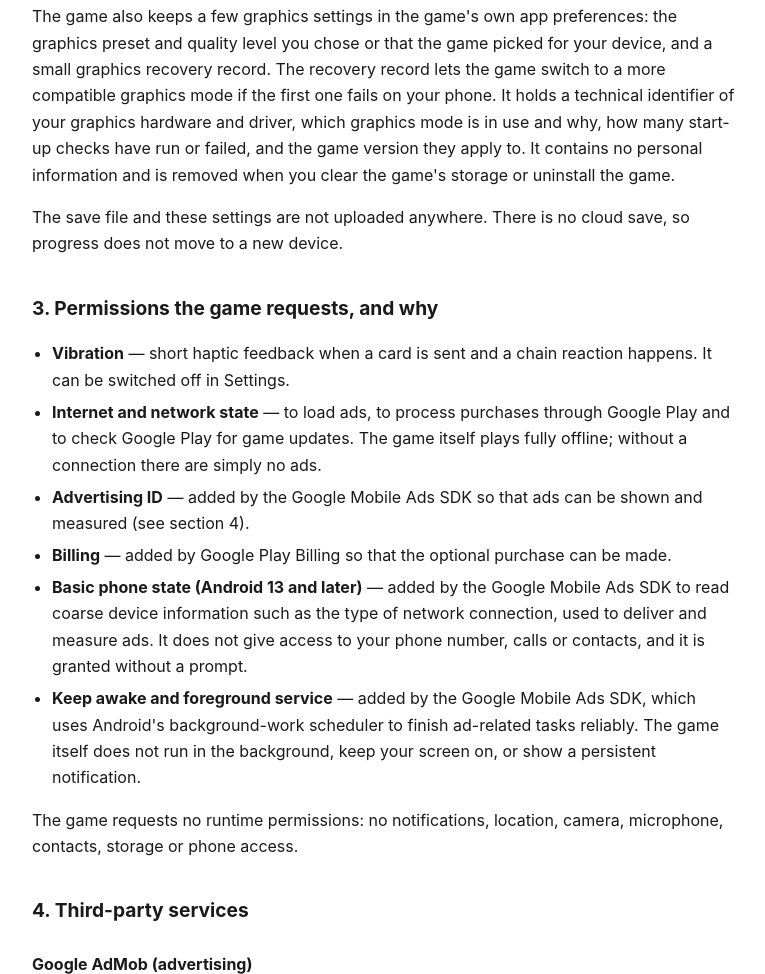
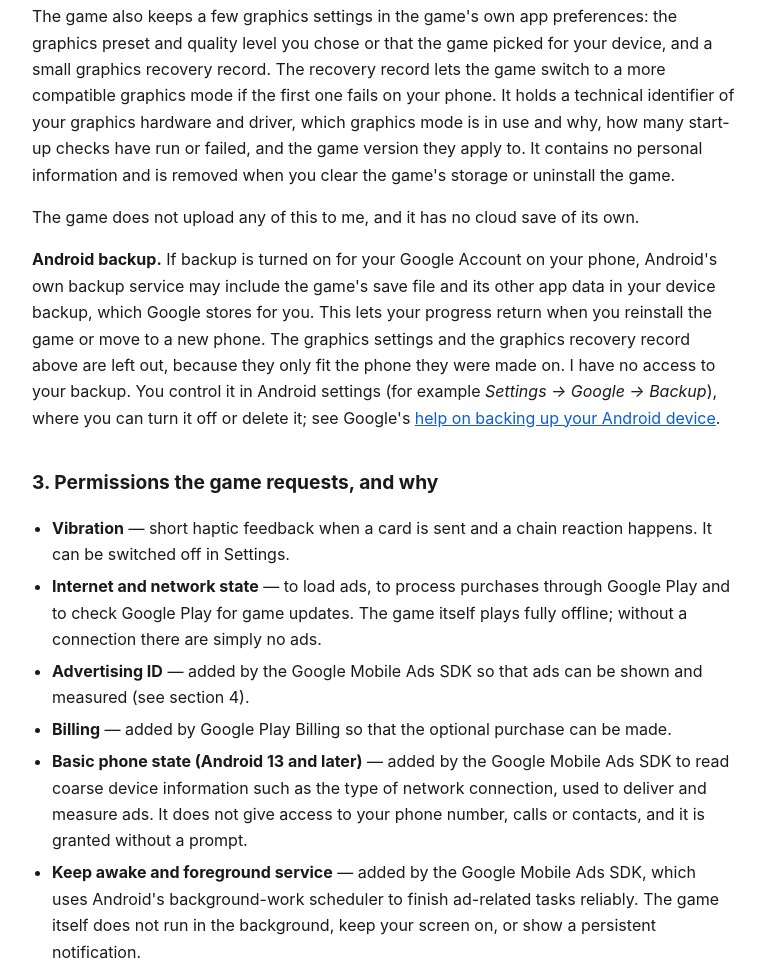
Before and after one commit to siddharthpattnaik/siddharthpattnaik.github.io, a plain HTML site: page legal/notificationdomino/privacy-android.html in a window 1280 px wide. Shown: the part 1232-2206 px from the top of the page, without its empty margins (256-1021 px from the left). Drawn offline with Linux system fonts and the light colour scheme.

Commit message:
Legal: Notification Domino privacy describes Android device backup of the save
Co-Authored-By: Claude Opus 5.5 <noreply@anthropic.com>

```diff
--- a/legal/notificationdomino/privacy-android.html
+++ b/legal/notificationdomino/privacy-android.html
@@ -55,8 +55,16 @@ the first one fails on your phone. It holds a technical identifier of your graph
 driver, which graphics mode is in use and why, how many start-up checks have run or failed, and
 the game version they apply to. It contains no personal information and is removed when you clear
 the game's storage or uninstall the game.</p>
-<p>The save file and these settings are not uploaded anywhere. There is no cloud save, so progress
-does not move to a new device.</p>
+<p>The game does not upload any of this to me, and it has no cloud save of its own.</p>
+<p><strong>Android backup.</strong> If backup is turned on for your Google Account on your phone,
+Android's own backup service may include the game's save file and its other app data in your
+device backup, which Google stores for you. This lets your progress return when you reinstall the
+game or move to a new phone. The graphics settings and the graphics recovery record above are left
+out, because they only fit the phone they were made on. I have no access to your backup. You
+control it in Android settings (for example <em>Settings → Google → Backup</em>), where you can turn
+it off or delete it; see Google's
+<a href="https://support.google.com/android/answer/2819582">help on backing up your Android
+device</a>.</p>
 
 <h2>3. Permissions the game requests, and why</h2>
 <ul>
@@ -131,7 +139,8 @@ service.</p>
 <h2>6. Data sharing, sale and retention</h2>
 <p>I do not sell or rent your personal information. Third-party processing for ads and purchases
 is described in section 4. The save file on your device is kept until you reset progress, clear
-the game's storage or uninstall it. Advertising data is retained by Google under its own
+the game's storage or uninstall it; a copy in your Android device backup (section 2) is kept by
+Google under your backup settings. Advertising data is retained by Google under its own
 policies; purchase records are retained by Google under its applicable policies and legal
 obligations.</p>
 <p>Support correspondence is kept for as long as needed to resolve your request and any related
@@ -141,7 +150,8 @@ deletion using the contact address below; I may need to retain records where req
 <h2>7. Your rights and choices</h2>
 <ul>
   <li><strong>Delete your data on the device:</strong> use <em>Reset progress</em> in Settings,
-      clear the game's storage in Android settings, or uninstall the game.</li>
+      clear the game's storage in Android settings, or uninstall the game. A copy in your Android
+      device backup is managed in Android's backup settings.</li>
   <li><strong>Ad choices:</strong> the Ad privacy option in Settings (where shown), and the
       advertising ID controls in Android settings.</li>
   <li><strong>Access, correction, deletion or objection</strong> regarding data held by Google:
```
